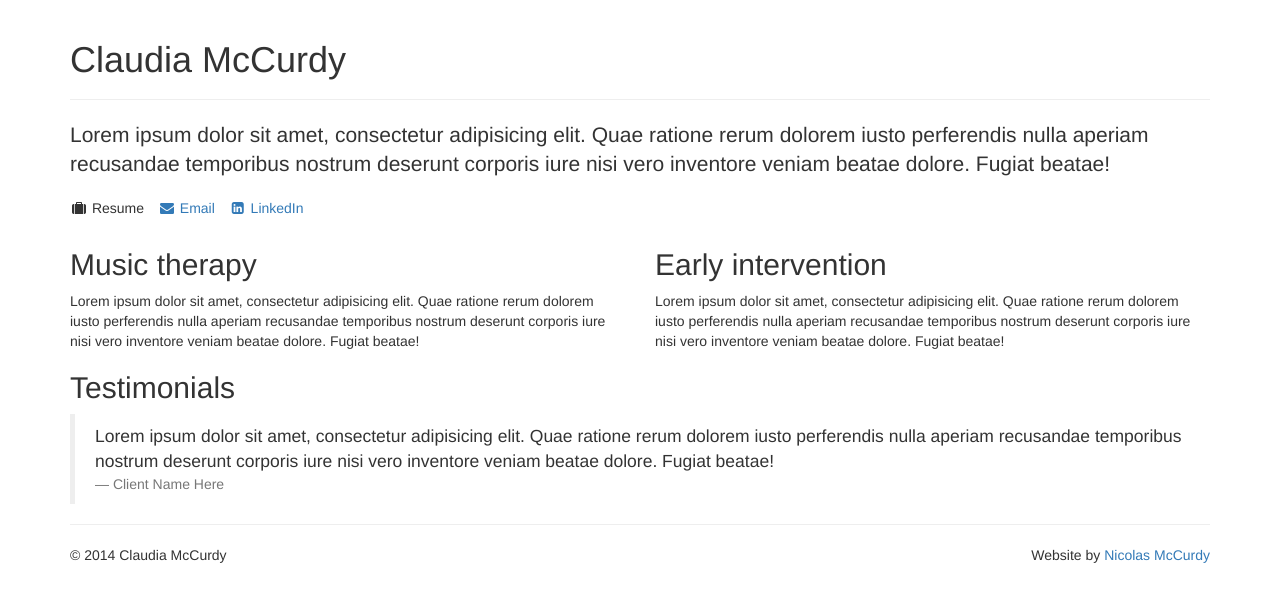
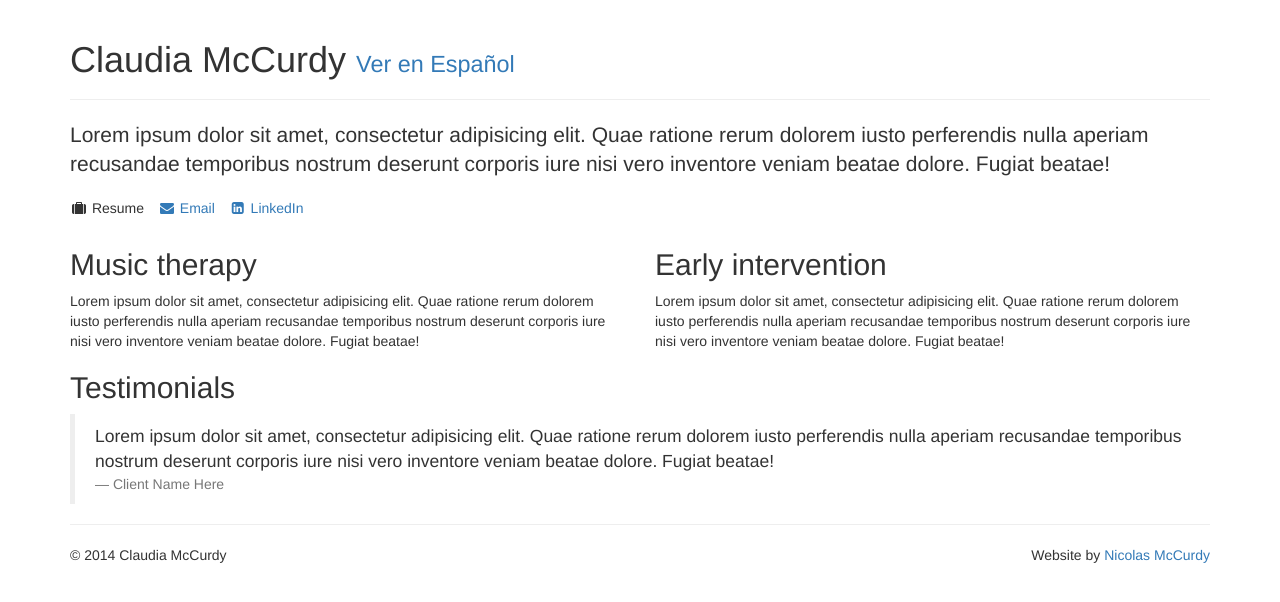
Before and after one commit to nickserv/claudiamccurdy.com, a Jekyll site: the page built from index.html, in a window 1280 px wide. Shown: the top 602 px of the page. Built offline with Jekyll 4.4.1, drawn with Linux system fonts in a browser that asks for light colours; nearby versions of some CDN libraries.

Commit message:
Add links for switching languages

```diff
--- a/es.html
+++ b/es.html
@@ -3,7 +3,10 @@ layout: default
 ---
 
 <div class="page-header">
-  <h1>Claudia McCurdy</h1>
+  <h1>
+    Claudia McCurdy
+    <small><a href="..">View in English</a></small>
+  </h1>
 </div>
 <div class="lead">{% include placeholder.md %}</div>
 
--- a/index.html
+++ b/index.html
@@ -3,7 +3,10 @@ layout: default
 ---
 
 <div class="page-header">
-  <h1>Claudia McCurdy</h1>
+  <h1>
+    Claudia McCurdy
+    <small><a href="es">Ver en Español</a></small>
+  </h1>
 </div>
 <div class="lead">{% include placeholder.md %}</div>
 
```
